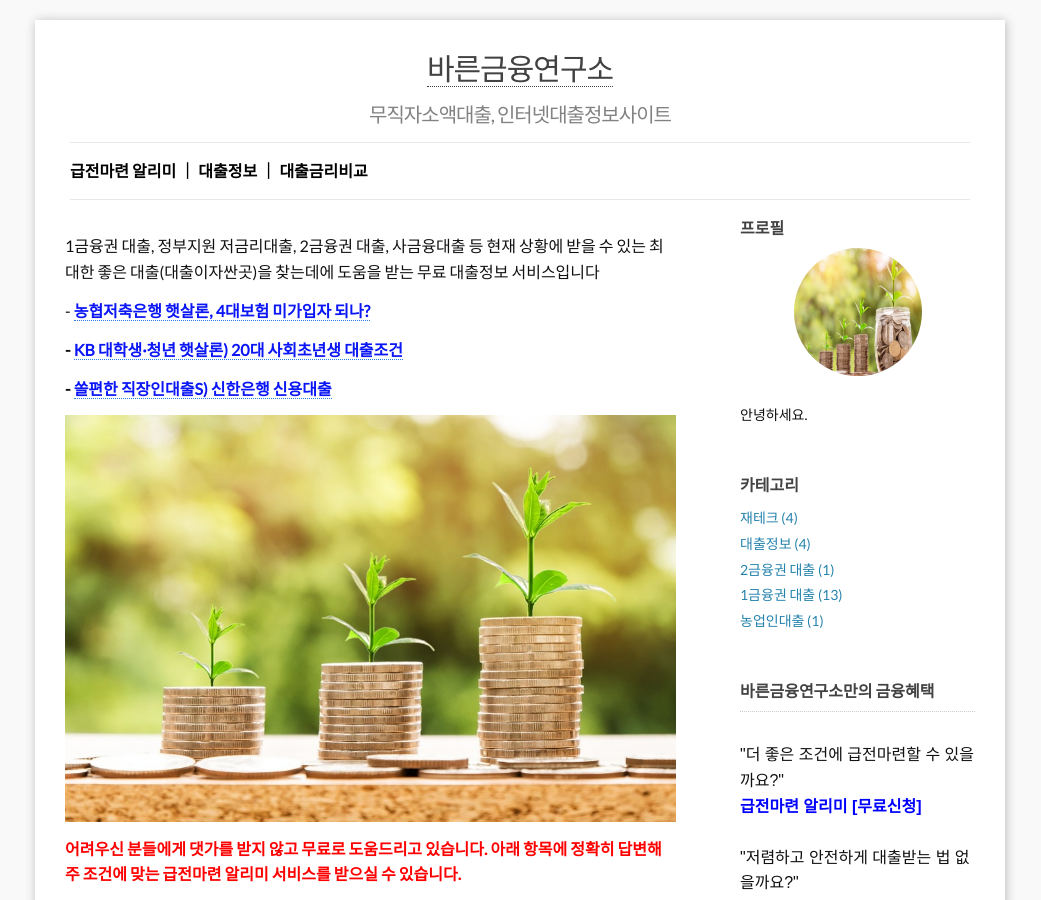
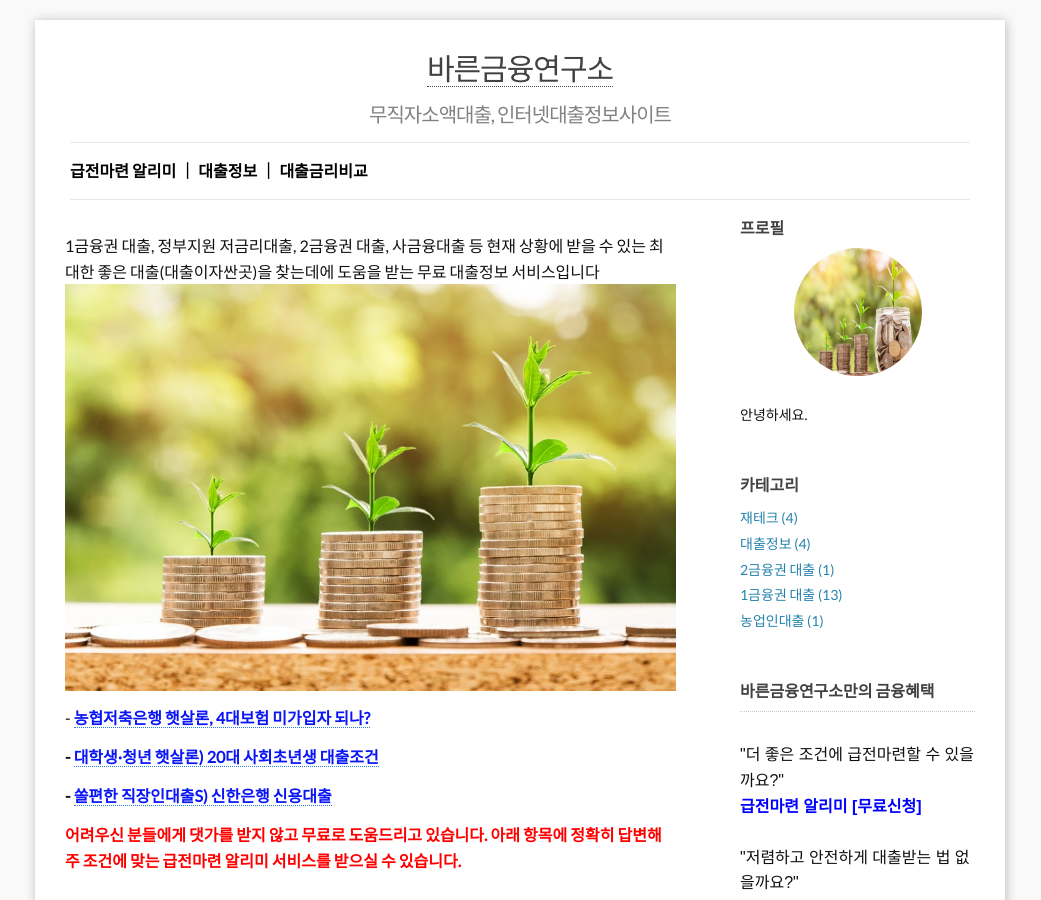
Before and after one commit to leevra/finance, a Jekyll site: the page built from 급전마련-알리미.md, in a window 1280 px wide and 900 px high. Shown: the whole window, without its empty margins (120-1161 px from the left). Built offline with Jekyll 4.4.1, drawn with Linux system fonts in a browser that asks for light colours.

Commit message:
Update 급전마련-알리미.md

```diff
--- a/급전마련-알리미.md
+++ b/급전마련-알리미.md
@@ -4,9 +4,9 @@ title: 바금연 급전마련 알리미
 permalink: /급전마련-알리미
 ---
 1금융권 대출, 정부지원 저금리대출, 2금융권 대출, 사금융대출 등 현재 상황에 받을 수 있는 최대한 좋은 대출(대출이자싼곳)을 찾는데에 도움을 받는 무료 대출정보 서비스입니다
-<p>-<strong> </strong><a href="https://finance.leeseungju.com/nh-%EB%86%8D%ED%98%91%EC%A0%80%EC%B6%95%EC%9D%80%ED%96%89-%ED%96%87%EC%82%B4%EB%A1%A0-4%EB%8C%80%EB%B3%B4%ED%97%98-%EB%AF%B8%EA%B0%80%EC%9E%85%EC%9E%90-%EA%B0%80%EB%8A%A5%ED%95%A0%EA%B9%8C" target="_self"><strong><span style="color: rgb(10, 22, 245);">농협저축은행 햇살론, 4대보험 미가입자 되나?</span></strong></a></p><p><strong>- <a href="https://finance.leeseungju.com/kb-%EB%8C%80%ED%95%99%EC%83%9D-%EC%B2%AD%EB%85%84-%ED%96%87%EC%82%B4%EB%A1%A0-20%EB%8C%80-%EC%82%AC%ED%9A%8C%EC%B4%88%EB%85%84%EC%83%9D-%EC%A0%84%EC%9A%A9-%EA%B5%AD%EB%AF%BC%EC%9D%80%ED%96%89" target="_self"><span style="color: rgb(10, 22, 245);">KB 대학생·청년 햇살론) 20대 사회초년생 대출조건</span></a></strong></p><p><strong>- <a href="https://finance.leeseungju.com/%EC%8F%A0%ED%8E%B8%ED%95%9C-%EC%A7%81%EC%9E%A5%EC%9D%B8%EB%8C%80%EC%B6%9Cs-%EC%8B%A0%ED%95%9C%EC%9D%80%ED%96%89-%EC%8B%A0%EC%9A%A9%EB%8C%80%EC%B6%9C-1%EC%96%B55%EC%B2%9C-%ED%95%9C%EB%8F%84-%EC%83%81" target="_self"><span style="color: rgb(10, 22, 245);">쏠편한 직장인대출S) 신한은행 신용대출</span></a>&nbsp;</strong></p>
+<img class="alignnone size-full wp-image-519" src="/images/leeseungju_com_20180516_003450.jpg" alt="" width="100%" height="100%" />
 
-<img class="alignnone size-full wp-image-519" src="/images/leeseungju_com_20180516_003450.jpg" alt="" width="100%" height="100%" />
+<p>-<strong> </strong><a href="https://finance.leeseungju.com/nh-%EB%86%8D%ED%98%91%EC%A0%80%EC%B6%95%EC%9D%80%ED%96%89-%ED%96%87%EC%82%B4%EB%A1%A0-4%EB%8C%80%EB%B3%B4%ED%97%98-%EB%AF%B8%EA%B0%80%EC%9E%85%EC%9E%90-%EA%B0%80%EB%8A%A5%ED%95%A0%EA%B9%8C" target="_self"><strong><span style="color: rgb(10, 22, 245);">농협저축은행 햇살론, 4대보험 미가입자 되나?</span></strong></a></p><p><strong>- <a href="https://finance.leeseungju.com/kb-%EB%8C%80%ED%95%99%EC%83%9D-%EC%B2%AD%EB%85%84-%ED%96%87%EC%82%B4%EB%A1%A0-20%EB%8C%80-%EC%82%AC%ED%9A%8C%EC%B4%88%EB%85%84%EC%83%9D-%EC%A0%84%EC%9A%A9-%EA%B5%AD%EB%AF%BC%EC%9D%80%ED%96%89" target="_self"><span style="color: rgb(10, 22, 245);">대학생·청년 햇살론) 20대 사회초년생 대출조건</span></a></strong></p><p><strong>- <a href="https://finance.leeseungju.com/%EC%8F%A0%ED%8E%B8%ED%95%9C-%EC%A7%81%EC%9E%A5%EC%9D%B8%EB%8C%80%EC%B6%9Cs-%EC%8B%A0%ED%95%9C%EC%9D%80%ED%96%89-%EC%8B%A0%EC%9A%A9%EB%8C%80%EC%B6%9C-1%EC%96%B55%EC%B2%9C-%ED%95%9C%EB%8F%84-%EC%83%81" target="_self"><span style="color: rgb(10, 22, 245);">쏠편한 직장인대출S) 신한은행 신용대출</span></a>&nbsp;</strong></p>
 
 <span style="color: #ff0000;"><strong>어려우신 분들에게 댓가를 받지 않고 무료로 도움드리고 있습니다. 아래 항목에 정확히 답변해주 조건에 맞는 급전마련 알리미 서비스를 받으실 수 있습니다.</strong></span>
 <br><br>
```
